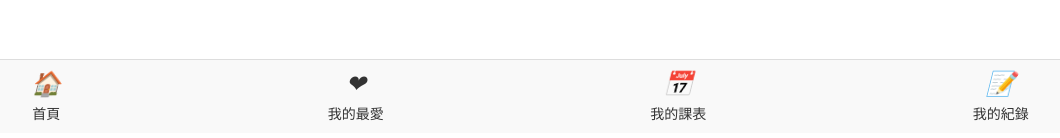
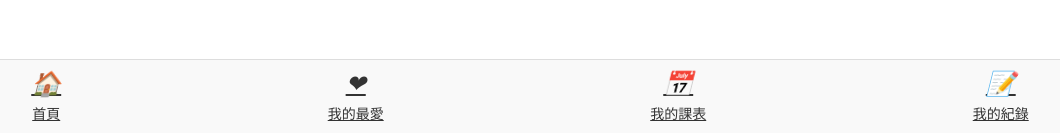
Before and after one commit to TurtleGods/WebAngular, an Angular app: page /main in a window 1280 px wide. Shown: the part 675-813 px from the top of the page, without its empty margins (110-1170 px from the left). Built offline with nearby package versions, Linux system fonts and the light colour scheme.

Commit message:
[feat] 加入正確routing 現在routing 錯誤會回到login page

```diff
--- a/src/app/main/footer/footer.component.html
+++ b/src/app/main/footer/footer.component.html
@@ -1,17 +1,17 @@
 <div class="footer">
-    <a routerLink="/home" class="footer-item">
+    <a href="/home" class="footer-item">
       <i class="icon home-icon"></i>
       <span>首頁</span>
     </a>
-    <a routerLink="/favorites" class="footer-item">
+    <a href="/favorites" class="footer-item">
       <i class="icon favorite-icon"></i>
       <span>我的最愛</span>
     </a>
-    <a routerLink="/schedule" class="footer-item">
+    <a href="/schedule" class="footer-item">
       <i class="icon schedule-icon"></i>
       <span>我的課表</span>
     </a>
-    <a routerLink="/records" class="footer-item">
+    <a href="/records" class="footer-item">
       <i class="icon record-icon"></i>
       <span>我的紀錄</span>
     </a>
```
Also changed, not shown: src/app/app.routes.ts (+5 -3 lines).
